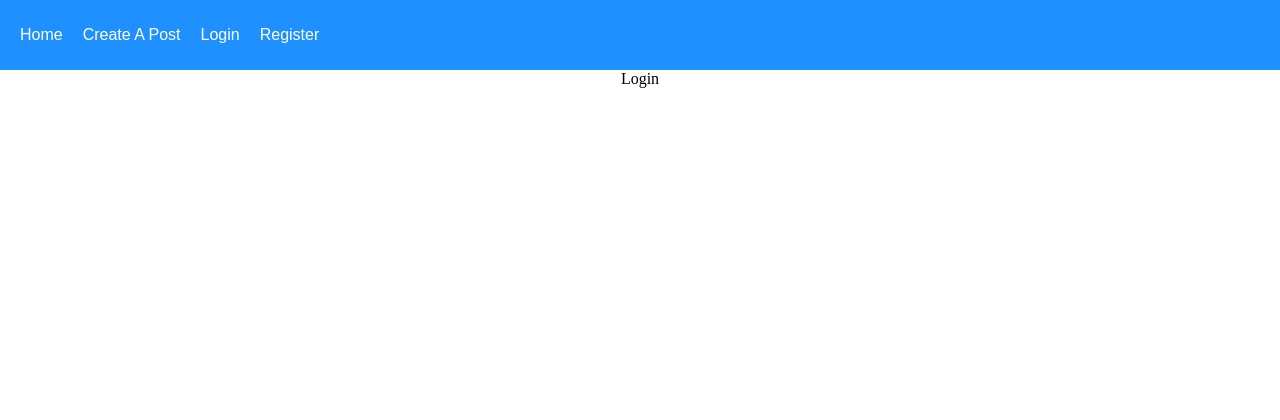
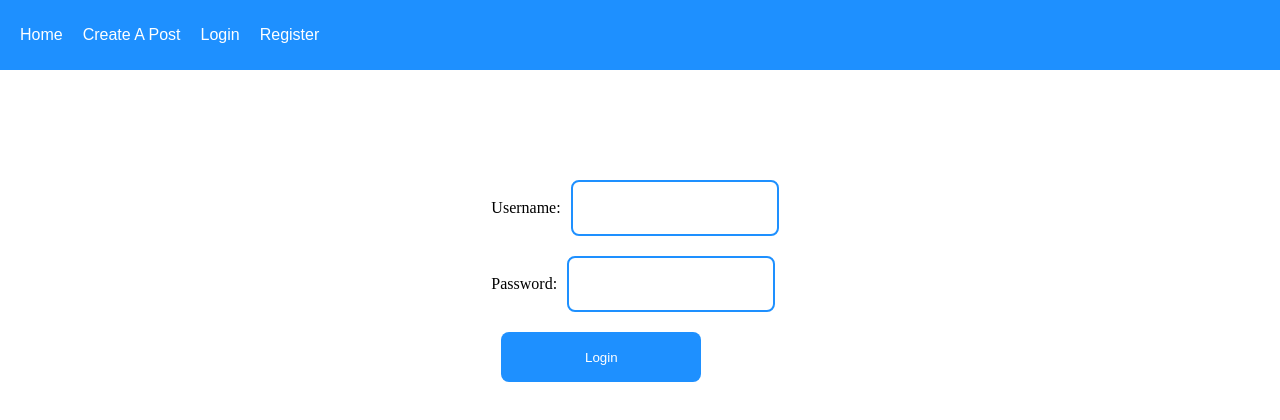
Before and after one commit to garylivip/Pedro.FullStack, a React (Create React App) app in the folder post_mgt/: page /login in a window 1280 px wide. Shown: the top 420 px of the page. Built offline with nearby package versions, Linux system fonts and the light colour scheme.

Commit message:
Course [8] register&login completed

```diff
--- a/post_mgt/src/pages/Login.js
+++ b/post_mgt/src/pages/Login.js
@@ -1,11 +1,56 @@
-import React from 'react'
+import React, { useState } from "react";
+import axios from "axios";
 
 function Login() {
+  const [username, setUsername] = useState("");
+  const [password, setPassword] = useState("");
+
+  const handleSubmit = async (event) => {
+    event.preventDefault();
+    console.log(event.target.username.value, event.target.password.value);
+    const data = { username: username, password: password };
+    console.log(data);
+
+    try {
+      const response = await axios.post(
+        "http://localhost:4000/users/login",
+        data
+      );
+      console.log("Login successful:", response.data);
+    } catch (error) {
+      console.error("Login failed:", error);
+    }
+  };
+
   return (
-    <div>
-      Login
+    <div className="loginContainer">
+      <form onSubmit={handleSubmit}>
+        <div>
+          <label htmlFor="username">Username:</label>
+          <input
+            type="text"
+            id="username"
+            name="username"
+            onChange={(event) => {
+              setUsername(event.target.value);
+            }}
+          />
+        </div>
+        <div>
+          <label htmlFor="password">Password:</label>
+          <input
+            type="password"
+            id="password"
+            name="password"
+            onChange={(event) => {
+              setPassword(event.target.value);
+            }}
+          />
+        </div>
+        <button type="submit">Login</button>
+      </form>
     </div>
-  )
+  );
 }
 
-export default Login
+export default Login;
```
